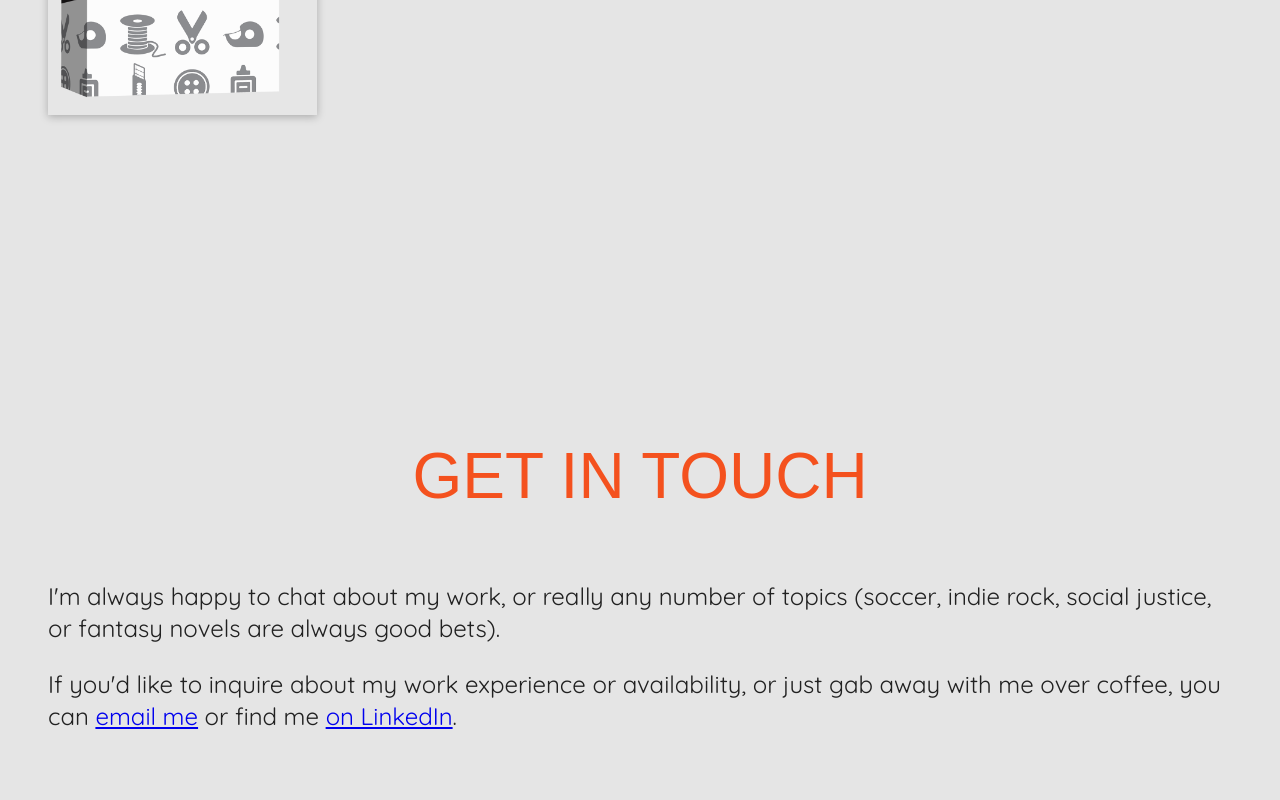
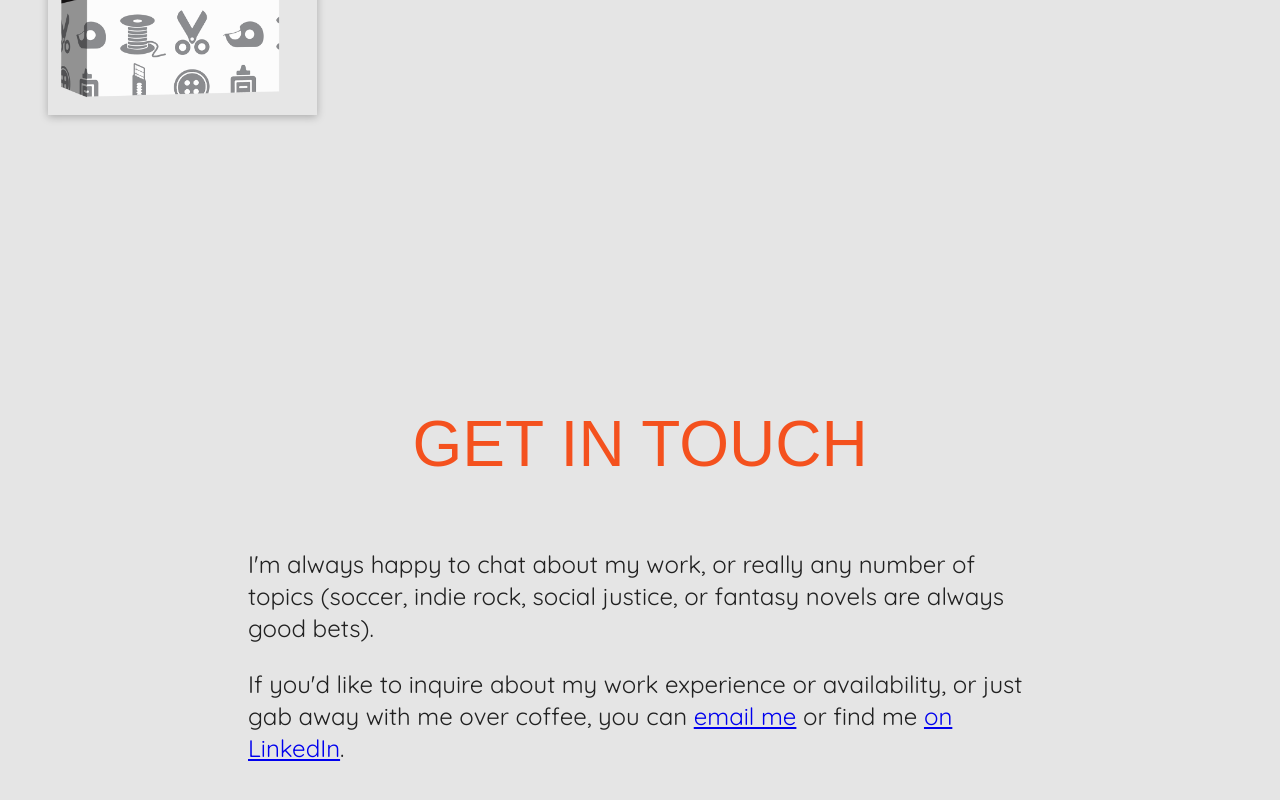
Before and after one commit to pratapjayaram/portfolio, a plain HTML site: page index.html in a window 1280 px wide. Shown: the part 1408-2208 px from the top of the page. Drawn offline with nearby package versions, Linux system fonts and the light colour scheme; a web font is replaced by a local one.

Commit message:
Get In Touch Fix

```diff
--- a/styles.css
+++ b/styles.css
@@ -214,6 +214,7 @@ img{
 .contact-copy{
     position: relative;
     margin: auto;
+    max-width: 49rem;
 }
 
 
```
